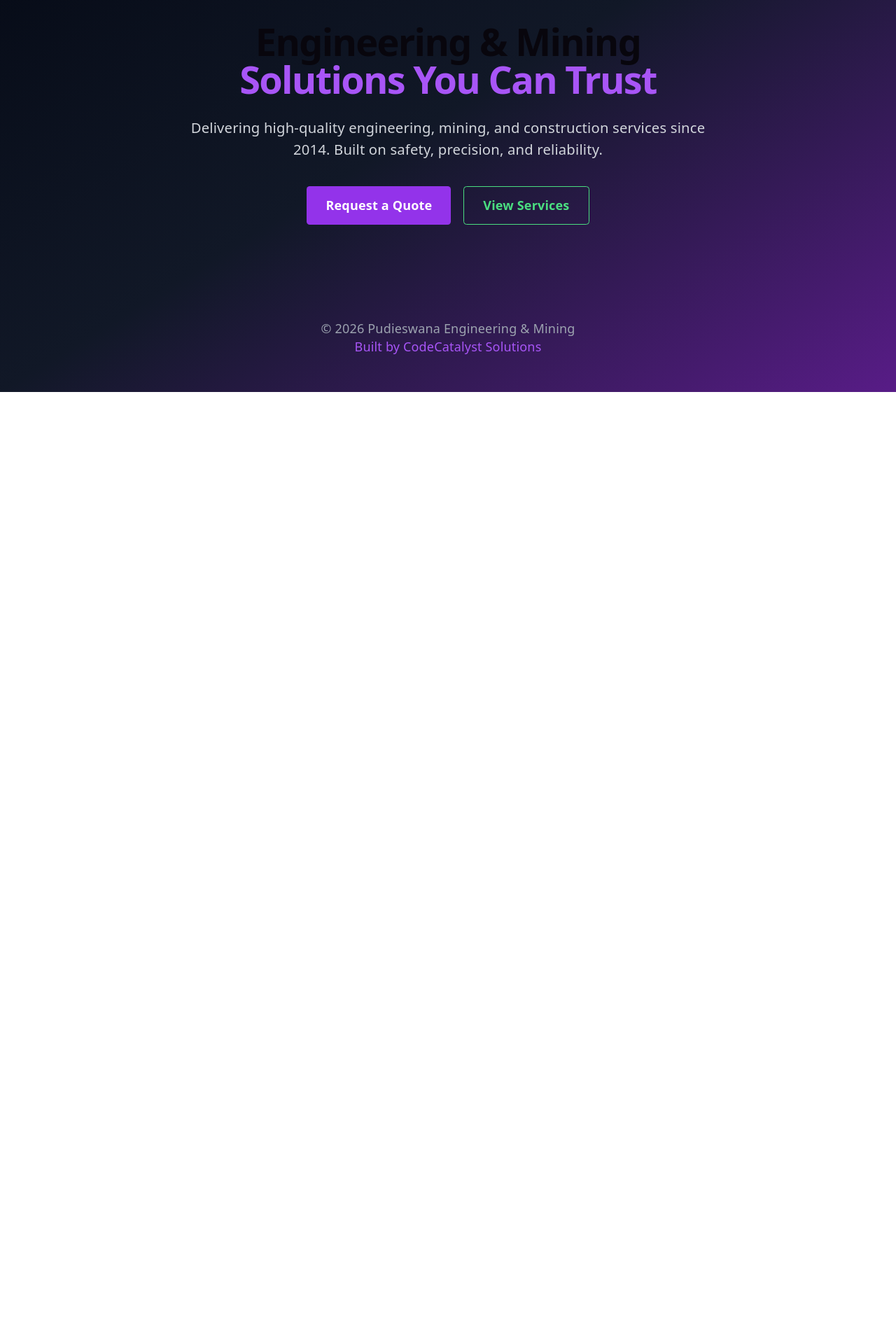
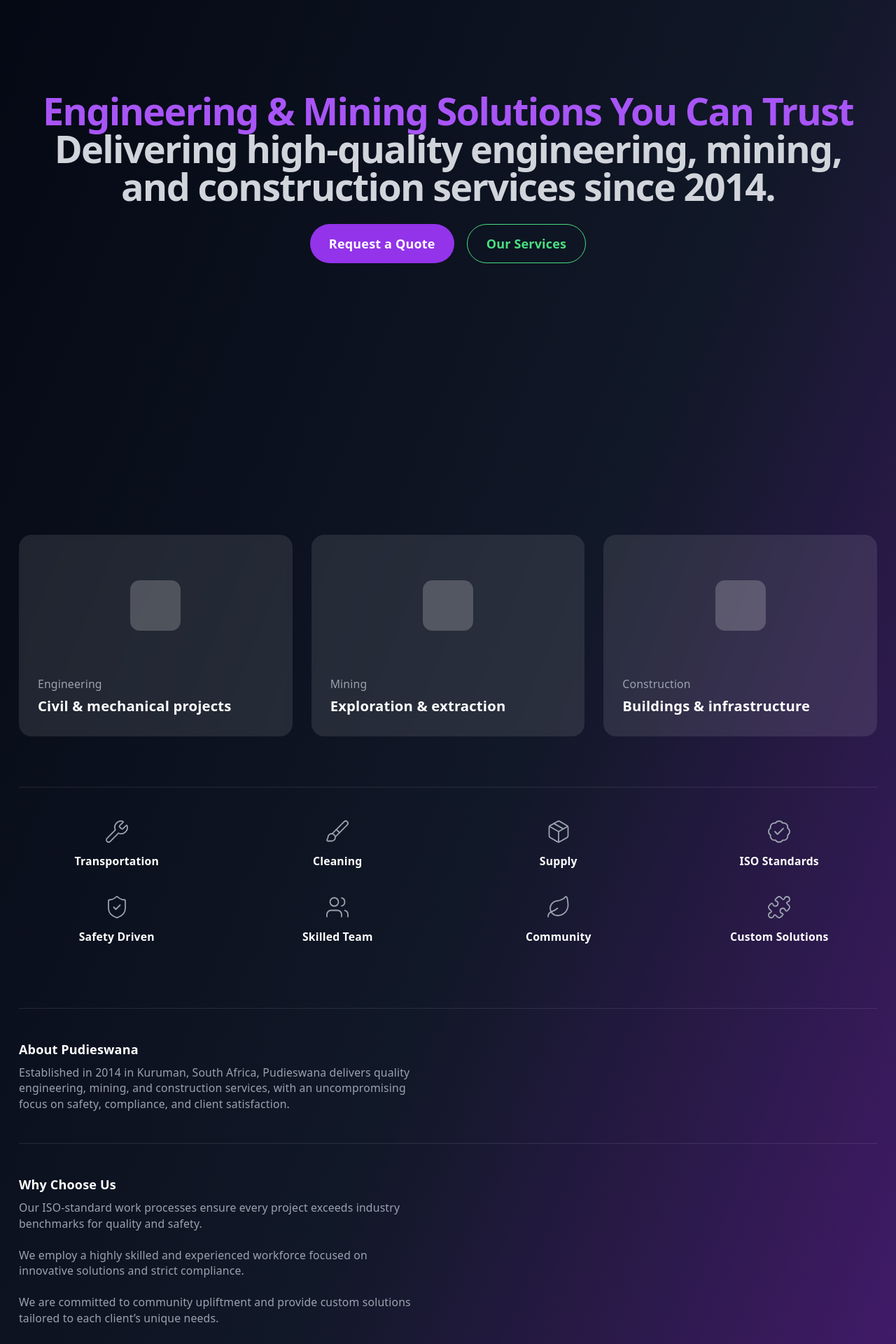
Before and after one commit to CodeCatalyst-Solutions/pudieswana-site, a React (Vite) app: page / in a window 1280 px wide. Shown: the part 240-2160 px from the top of the page at 70% size. Before the commit the page ends 800 px from the top, so only its background shows below. Built offline with nearby package versions, Linux system fonts and the light colour scheme.

Commit message:
update home and footers

```diff
--- a/package.json
+++ b/package.json
@@ -10,6 +10,7 @@
     "preview": "vite preview"
   },
   "dependencies": {
+    "lucide-react": "^1.11.0",
     "react": "^19.2.5",
     "react-dom": "^19.2.5",
     "react-router-dom": "^7.14.2"
--- a/src/components/Contact.jsx
+++ b/src/components/Contact.jsx
@@ -10,7 +10,7 @@
         <input className="w-full p-3 bg-gray-800 rounded" placeholder="Email" />
         <textarea className="w-full p-3 bg-gray-800 rounded" placeholder="Message" />
 
-        <button className="w-full bg-purple-600 py-3 rounded">
+        <button className="w-full bg-purple-600 py-3 rounded-full">
           Send Message
         </button>
       </div>
--- a/src/components/Footer.jsx
+++ b/src/components/Footer.jsx
@@ -1,8 +1,53 @@
+import { Link } from "react-router-dom";
+
 export default function Footer() {
   return (
-    <footer className="text-center text-gray-400 py-6">
-      <p>© 2026 Pudieswana Engineering & Mining</p>
-      <p className="text-purple-500">Built by CodeCatalyst Solutions</p>
+    <footer className="text-gray-400 px-6 py-16">
+      <div className="max-w-7xl mx-auto">
+        {/* Bottom row: logo left, columns right */}
+        <div className="flex justify-between items-start">
+          <span className="text-white font-bold text-lg">Pudieswana</span>
+
+          <div className="grid grid-cols-2 md:grid-cols-4 text-left">
+            <div>
+              <h4 className="text-white font-semibold mb-3">Company</h4>
+              <ul className="space-y-2 text-sm">
+                <li><Link to="/about" className="hover:text-white">About</Link></li>
+                <li><Link to="/services" className="hover:text-white">Services</Link></li>
+                <li><Link to="/projects" className="hover:text-white">Projects</Link></li>
+              </ul>
+            </div>
+
+            <div>
+              <h4 className="text-white font-semibold mb-3">Solutions</h4>
+              <ul className="space-y-2 text-sm">
+                <li>Engineering</li>
+                <li>Mining</li>
+                <li>Supply</li>
+              </ul>
+            </div>
+
+            <div>
+              <h4 className="text-white font-semibold mb-3">Industries</h4>
+              <ul className="space-y-2 text-sm">
+                <li>Construction</li>
+                <li>Transportation</li>
+                <li>Cleaning</li>
+              </ul>
+            </div>
+
+            <div>
+              <h4 className="text-white font-semibold mb-3">Contact</h4>
+              <ul className="space-y-2 text-sm">
+                <li>Kuruman, South Africa</li>
+                <li>info@pudieswana.co.za</li>
+                <li className="text-purple-400">Built by CodeCatalyst Solutions</li>
+              </ul>
+            </div>
+          </div>
+        </div>
+
+      </div>
     </footer>
   );
 }
--- a/src/components/Hero.jsx
+++ b/src/components/Hero.jsx
@@ -1,29 +1,114 @@
+import { Wrench, Brush, Package, BadgeCheck, ShieldCheck, Users, Leaf, Puzzle } from "lucide-react";
+
+const features = [
+  { icon: Wrench, label: "Transportation" },
+  { icon: Brush, label: "Cleaning" },
+  { icon: Package, label: "Supply" },
+  { icon: BadgeCheck, label: "ISO Standards" },
+  { icon: ShieldCheck, label: "Safety Driven" },
+  { icon: Users, label: "Skilled Team" },
+  { icon: Leaf, label: "Community" },
+  { icon: Puzzle, label: "Custom Solutions" },
+];
+
 export default function Hero() {
   return (
-    <section className="text-white py-24">
+    <section className="text-white">
       <div className="max-w-7xl mx-auto px-6 text-center">
 
+        {/* Full viewport hero */}
+        <div className="min-h-screen flex flex-col items-center justify-center pb-24">
+
         {/* Heading */}
-        <h1 className="text-4xl md:text-5xl font-bold leading-tight mb-6">
-          Engineering & Mining <br />
-          <span className="text-purple-500">Solutions You Can Trust</span>
+        <h1 className="text-purple-500 text-4xl md:text-5xl font-bold leading-tight mb-6">
+          Engineering & Mining Solutions You Can Trust <br />
+          <span className="text-gray-300">Delivering high-quality engineering, mining, and construction services
+          since 2014.</span>
         </h1>
-
-        {/* Subtext */}
-        <p className="text-lg text-gray-300 max-w-2xl mx-auto mb-8">
-          Delivering high-quality engineering, mining, and construction services
-          since 2014. Built on safety, precision, and reliability.
-        </p>
 
         {/* Buttons */}
         <div className="flex flex-col md:flex-row justify-center gap-4">
-          <button className="bg-purple-600 hover:bg-purple-700 px-6 py-3 rounded font-semibold">
+          <button className="bg-purple-600 hover:bg-purple-700 px-6 py-3 rounded-full font-semibold">
             Request a Quote
           </button>
 
-          <button className="border border-green-400 text-green-400 hover:bg-green-400 hover:text-black px-6 py-3 rounded font-semibold">
-            View Services
+          <button className="border border-green-400 text-green-400 hover:bg-green-400 hover:text-black px-6 py-3 rounded-full font-semibold">
+            Our Services
           </button>
+        </div>
+        </div>
+
+        {/* Service Cards */}
+        <div className="grid md:grid-cols-3 gap-6 mt-16">
+          {[
+            { category: "Engineering", title: "Civil & mechanical projects" },
+            { category: "Mining", title: "Exploration & extraction" },
+            { category: "Construction", title: "Buildings & infrastructure" },
+          ].map(({ category, title }) => (
+            <div key={category} className="bg-white/10 backdrop-blur-sm rounded-2xl p-6 flex flex-col min-h-64">
+              <div className="flex-1 flex items-center justify-center">
+                <div className="w-16 h-16 bg-white/20 rounded-xl" />
+              </div>
+              <div className="text-left mt-6">
+                <p className="text-sm text-gray-400 mb-1">{category}</p>
+                <h3 className="text-white font-semibold text-lg">{title}</h3>
+              </div>
+            </div>
+          ))}
+        </div>
+
+        {/* Icon Grid */}
+        <div className="grid grid-cols-4 gap-8 mt-16 py-10 border-t border-white/10">
+          {features.map(({ icon: Icon, label }) => (
+            <div key={label} className="flex flex-col items-center gap-3">
+              <Icon className="text-gray-400" size={36} strokeWidth={1.2} />
+              <span className="text-white font-semibold text-sm">{label}</span>
+            </div>
+          ))}
+        </div>
+
+        {/* Mini About */}
+        <div className="text-left mt-10 pt-10 border-t border-white/10">
+          <h3 className="text-white font-semibold mb-2">About Pudieswana</h3>
+          <p className="text-gray-400 text-sm max-w-lg">
+            Established in 2014 in Kuruman, South Africa, Pudieswana delivers
+            quality engineering, mining, and construction services, with an
+            uncompromising focus on safety, compliance, and client satisfaction.
+          </p>
+        </div>
+
+        {/* Why Choose Us */}
+        <div className="text-left mt-10 pt-10 border-t border-white/10">
+          <h3 className="text-white font-semibold mb-2">Why Choose Us</h3>
+          <p className="text-gray-400 text-sm max-w-lg">
+            Our ISO-standard work processes ensure every project exceeds industry
+            benchmarks for quality and safety.
+            <br />
+            <br />
+            We employ a highly skilled and experienced workforce focused on innovative
+            solutions and strict compliance.
+            <br />
+            <br />
+            We are committed to community upliftment and provide custom solutions
+            tailored to each client’s unique needs.
+          </p>
+        </div>
+
+        {/* Get In Touch */}
+        <div className="min-h-screen flex flex-col items-center justify-center pb-24">
+
+        {/* Heading */}
+        <h1 className="text-purple-500 text-4xl md:text-5xl font-bold leading-tight mb-6">
+          Need reliable engineering services? <br />
+          <span className="text-gray-300">Contact us today.</span>
+        </h1>
+
+        {/* Buttons */}
+        <div className="flex flex-col md:flex-row justify-center gap-4">
+          <button className="bg-purple-600 hover:bg-purple-700 px-6 py-3 rounded-full font-semibold">
+            Get In Touch
+          </button>
+        </div>
         </div>
       </div>
     </section>
```
Also changed, not shown: 1 other file (tests, documents, lock files or other folders).
